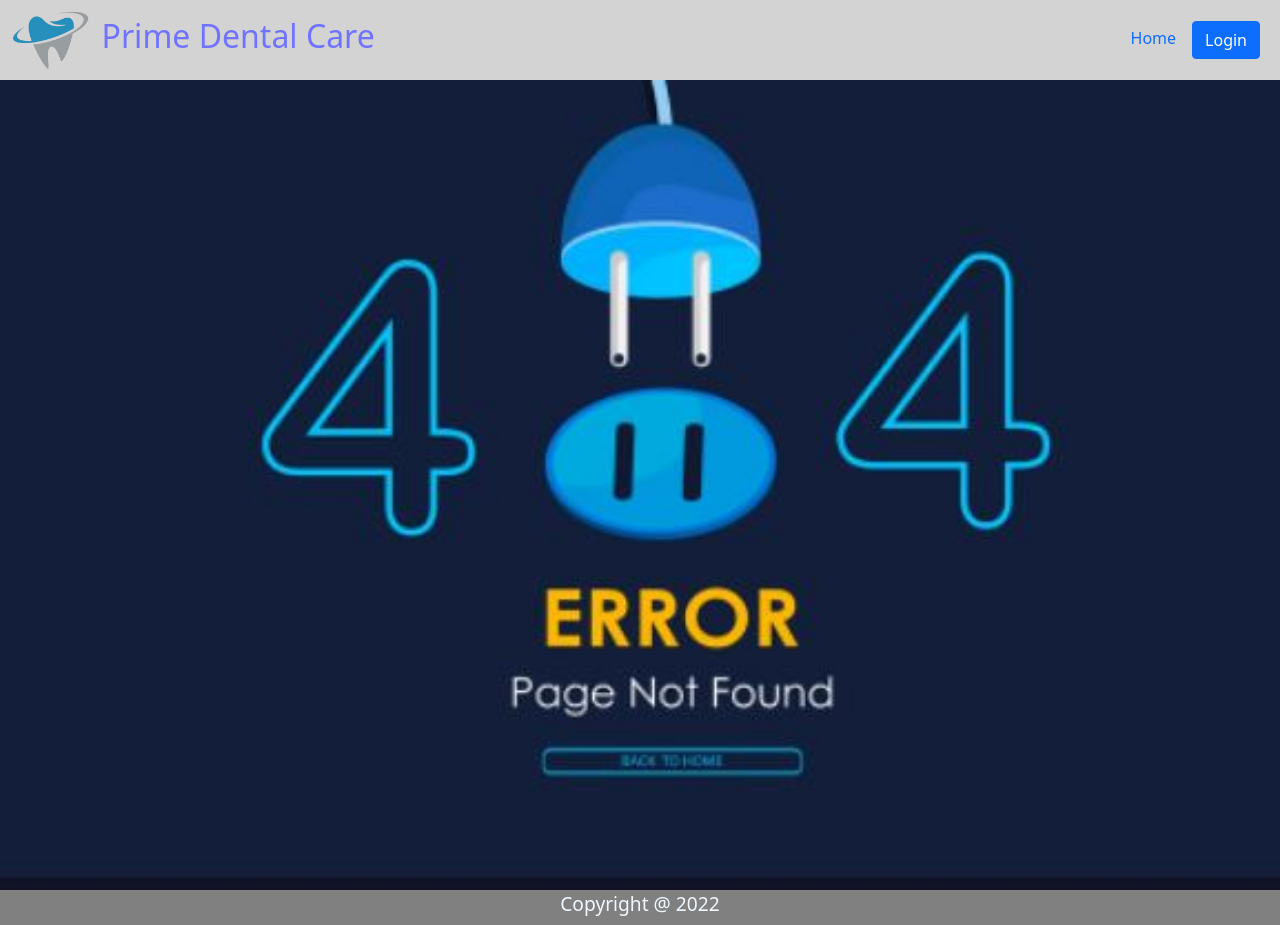
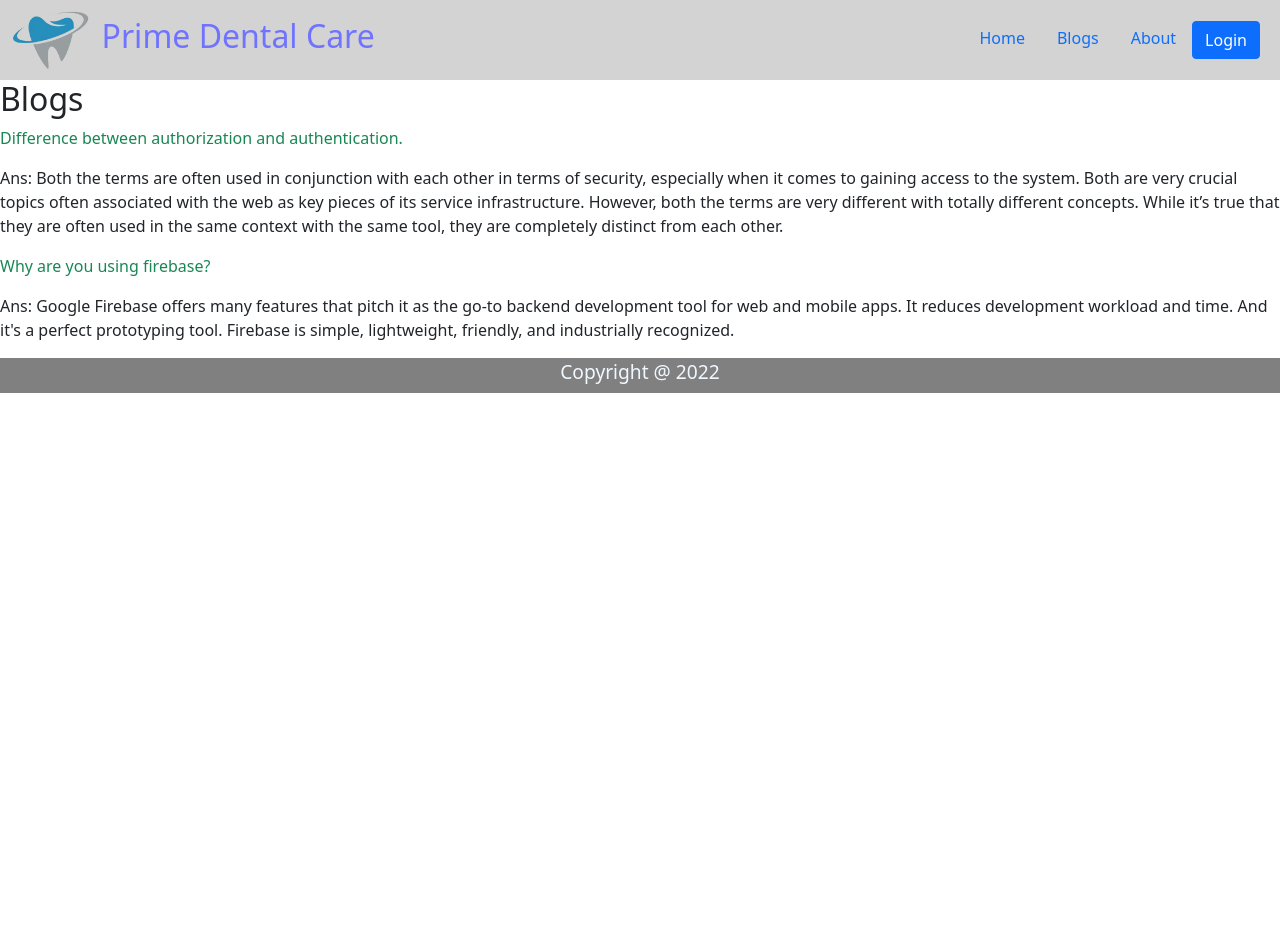
Before and after one commit to AdanAnnaba/Assignment_10, a React (Create React App) app: page /blogs in a window 1280 px wide. After the commit the page ends 800 px from the top, so only its background shows below. Built offline with nearby package versions, Linux system fonts and the light colour scheme; no server answers.

Commit message:
new component add

```diff
--- a/src/App.js
+++ b/src/App.js
@@ -8,6 +8,8 @@ import Home from './Components/Home/Home';
 import Footer from './Components/Footer/Footer';
 import TreatmentDetails from './Components/TreatmentDetails/TreatmentDetails';
 import PageNotFound from './Components/PageNotFound';
+import Blogs from './Components/Blogs/Blogs';
+import About from './Components/About/About';
 
 
 
@@ -25,6 +27,8 @@ function App() {
         <Route path='/service/:serviceId'element={<TreatmentDetails></TreatmentDetails>}></Route>
         <Route path='/register' element={<Register></Register>}></Route>
         <Route path='/treatmentdetails' element={<TreatmentDetails></TreatmentDetails>}></Route>
+        <Route path='/blogs' element={<Blogs></Blogs>}></Route>
+        <Route path='/about' element={<About></About>}></Route>
         <Route path='*' element={<PageNotFound></PageNotFound>}></Route>
       </Routes>
       <Footer></Footer>
--- /dev/null
+++ b/src/Components/About/About.js
@@ -0,0 +1,11 @@
+import React from 'react';
+
+const About = () => {
+    return (
+        <div>
+            <h2>About</h2>
+        </div>
+    );
+};
+
+export default About;
--- /dev/null
+++ b/src/Components/Blogs/Blogs.js
@@ -0,0 +1,17 @@
+import React from 'react';
+
+const Blogs = () => {
+    return (
+        <div className='m-8'>
+            <h2>Blogs</h2>
+            <p className='text-success'>Difference between authorization and authentication.</p>
+            <p>Ans: Both the terms are often used in conjunction with each other in terms of security, especially when it comes to gaining access to the system. Both are very crucial topics often associated with the web as key pieces of its service infrastructure. However, both the terms are very different with totally different concepts. While it’s true that they are often used in the same context with the same tool, they are completely distinct from each other. </p>
+
+            <p className='text-success'>Why are you using firebase? </p>
+            <p>Ans: Google Firebase offers many features that pitch it as the go-to backend development tool for web and mobile apps. It reduces development workload and time. And it's a perfect prototyping tool. Firebase is simple, lightweight, friendly, and industrially recognized.</p>
+
+        </div>
+    );
+};
+
+export default Blogs;
--- a/src/Components/Header/Header.js
+++ b/src/Components/Header/Header.js
@@ -22,6 +22,8 @@ const Header = () => {
             </div>
            <div className='link'>
            <Link to='/home'style={{ textDecoration: 'none'}}><span className='m-3'>Home</span></Link>
+           <Link to='/blogs'style={{ textDecoration: 'none'}}><span className='m-3'>Blogs</span></Link>
+           <Link to='/about'style={{ textDecoration: 'none'}}><span className='m-3'>About</span></Link>
             { user ?
                <button className='btn btn-primary' onClick={handleLogOut}>Logout</button>
             :
```
Also changed, not shown: src/Components/Login/Google/Google.js (deleted, +0 -13 lines), src/Components/About/About.css (added), src/Components/Blogs/Blogs.css (added).
